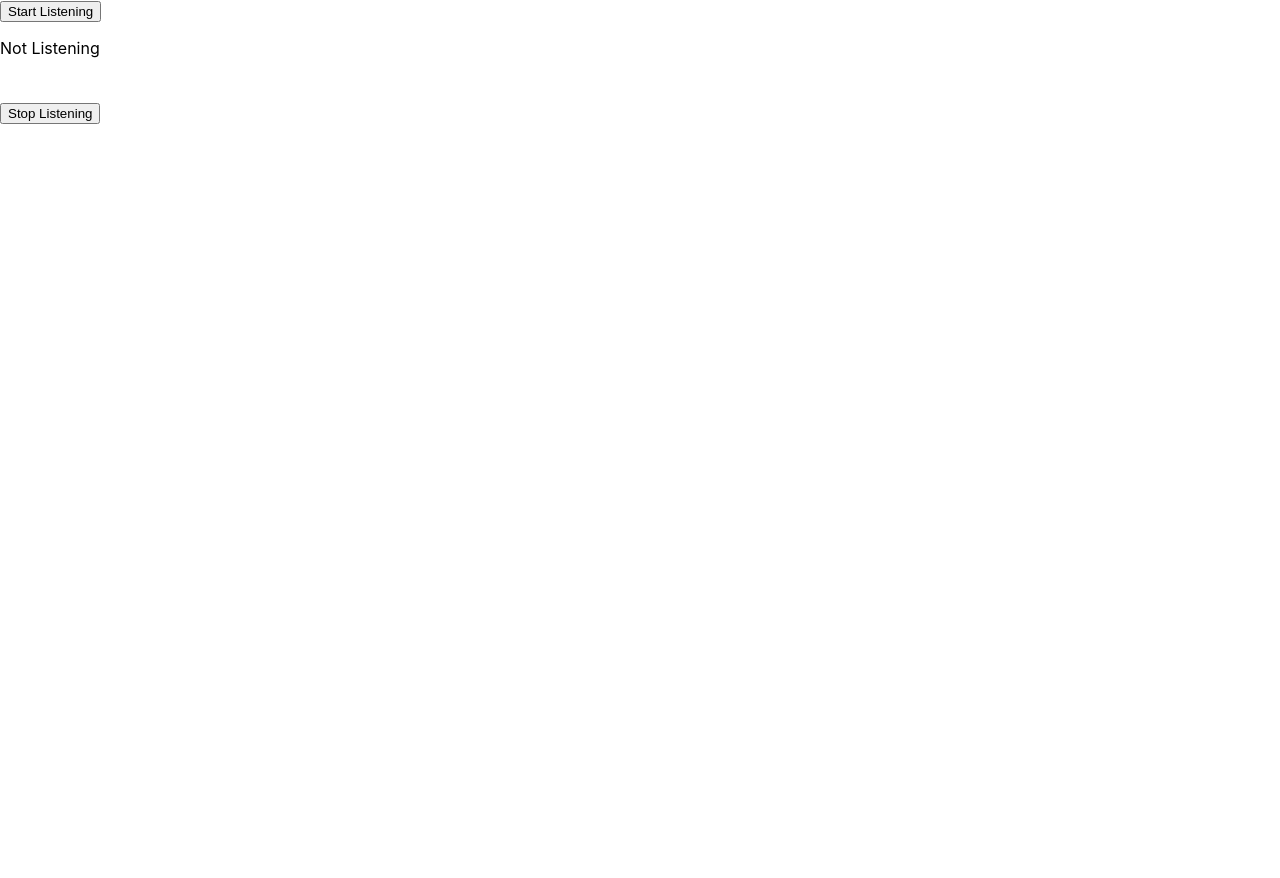
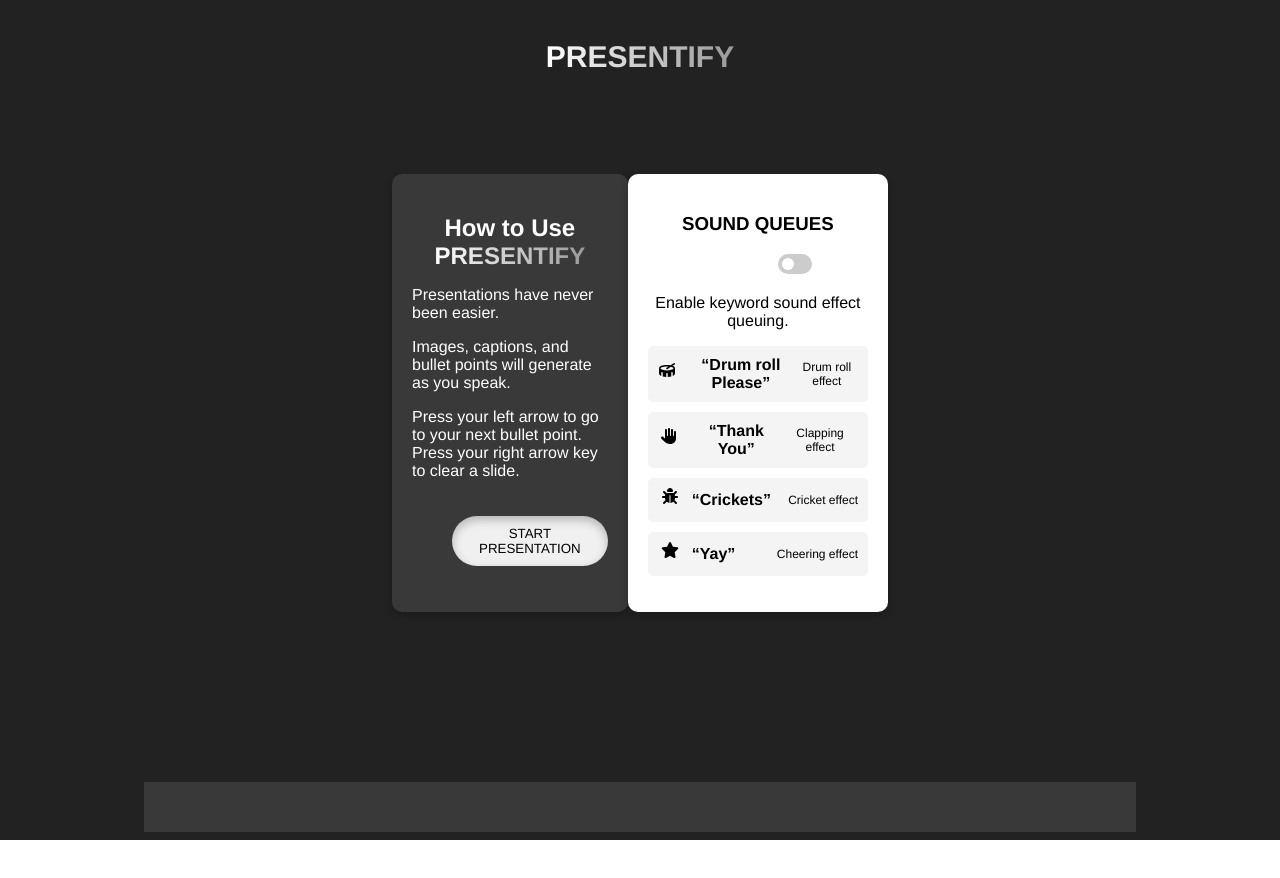
Before and after one commit to jkuo630/presentify, a React (Create React App) app in the folder frontend/my-app/: page /presentationpage in a window 1280 px wide. Shown: the top 878 px of the page. Before the commit the page ends 800 px from the top, so only its background shows below. Built offline with nearby package versions, Linux system fonts and the light colour scheme.

Commit message:
first draft of instructions page

```diff
--- a/frontend/my-app/package.json
+++ b/frontend/my-app/package.json
@@ -3,9 +3,14 @@
   "version": "0.1.0",
   "private": true,
   "dependencies": {
+    "@fortawesome/fontawesome-svg-core": "^6.6.0",
+    "@fortawesome/free-solid-svg-icons": "^6.6.0",
+    "@fortawesome/react-fontawesome": "^0.2.2",
     "@testing-library/jest-dom": "^5.17.0",
     "@testing-library/react": "^13.4.0",
     "@testing-library/user-event": "^13.5.0",
+    "install": "^0.13.0",
+    "npm": "^10.9.0",
     "react": "^18.3.1",
     "react-dom": "^18.3.1",
     "react-router-dom": "^6.26.2",
--- a/frontend/my-app/src/components/presentationpage/presentationpage.css
+++ b/frontend/my-app/src/components/presentationpage/presentationpage.css
@@ -0,0 +1,218 @@
+* {
+  font-family: Helvetica;
+}
+.presentation-container {
+  display: flex;
+  flex-direction: column;
+  align-items: center;
+  background-color: #222; /* Dark background */
+  color: #fff;
+  font-family: Arial, sans-serif;
+  padding: 20px;
+  height: 100vh;
+}
+
+.header {
+  display: flex;
+  align-items: center;
+  justify-content: space-between;
+  width: 100%;
+  padding: 10px 20px;
+}
+
+.toggle-button {
+  margin-right: auto; /* Push the title to the center */
+}
+
+.microphone-indicator {
+  margin-left: auto; /* Push the microphone indicator to the right */
+}
+
+.content {
+  display: flex; /* Flexbox to arrange instructions and sound queues in a row */
+  justify-content: space-between; /* Space between two sections */
+  width: 40%; /* Set a maximum width */
+  margin: 80px 0; /* Margin for spacing */
+}
+
+.instructions {
+  background-color: rgba(255, 255, 255, 0.1); /* Semi-transparent background */
+  border-radius: 10px;
+  padding: 20px; /* Padding inside boxes */
+  width: 40%; /* Set a width for the boxes */
+  box-shadow: 0 4px 8px rgba(0, 0, 0, 0.2); /* Box shadow for depth */
+}
+
+.instructions h2 {
+  margin-bottom: 10px; /* Space below headers */
+  text-align: center;
+}
+
+.sound-queues {
+  background-color: #ffffff; /* White background */
+  border-radius: 10px;
+  padding: 20px; /* Padding inside boxes */
+  width: 45%; /* Width for the box */
+  box-shadow: 0 4px 8px rgba(0, 0, 0, 0.2); /* Box shadow for depth */
+  text-align: center;
+}
+
+.sound-queues h3 {
+  text-align: center;
+}
+
+.sound-queue-toggle {
+  display: flex;
+  justify-content: space-between; /* Space between text and toggle switch */
+  align-items: center; /* Align items vertically */
+  margin-bottom: 20px; /* Space below the toggle */
+  margin-left: 130px;
+}
+
+.sound-queue-toggle span {
+  font-size: 14px; /* Font size for the toggle text */
+}
+
+.switch {
+  position: relative;
+  display: inline-block;
+  width: 34px;
+  height: 20px;
+}
+
+.switch input {
+  opacity: 0;
+  width: 0;
+  height: 0;
+}
+
+.slider {
+  position: absolute;
+  cursor: pointer;
+  top: 0;
+  left: 0;
+  right: 0;
+  bottom: 0;
+  background-color: #ccc; /* Background color for the switch */
+  transition: 0.4s;
+  border-radius: 34px; /* Rounded corners for switch */
+}
+
+.slider:before {
+  position: absolute;
+  content: "";
+  height: 12px;
+  width: 12px;
+  left: 4px;
+  bottom: 4px;
+  background-color: white; /* White toggle knob */
+  border-radius: 50%; /* Rounded toggle knob */
+  transition: 0.4s;
+}
+
+input:checked + .slider {
+  background-color: #2196f3; /* Color when checked */
+}
+
+input:checked + .slider:before {
+  transform: translateX(14px); /* Move toggle knob when checked */
+}
+
+.sound-queues {
+  color: black;
+}
+
+.sound-queues ul {
+  list-style-type: none; /* Remove default list styling */
+  padding: 0;
+}
+
+.sound-queues li {
+  background-color: rgba(
+    240,
+    240,
+    240,
+    0.7
+  ); /* Light gray background for items */
+  padding: 10px;
+  margin: 10px 0; /* Space between items */
+  border-radius: 5px; /* Rounded corners for items */
+  display: flex;
+  align-items: center; /* Align items in a row */
+}
+
+.sound-queues li .icon {
+  width: 24px; /* Width for icons */
+  height: 24px; /* Height for icons */
+  margin-right: 10px; /* Space between icon and text */
+}
+
+.sound-queues li strong {
+  font-size: 16px; /* Font size for item titles */
+  margin-right: auto; /* Pushes the description to the right */
+}
+
+.sound-queues li p {
+  font-size: 12px; /* Font size for descriptions */
+  margin: 0; /* Remove margin for descriptions */
+}
+
+.live-subtitles {
+  margin: 90px 0;
+  background-color: rgba(255, 255, 255, 0.1); /* Semi-transparent background */
+  width: 80%;
+  text-align: center;
+  margin-bottom: 30px;
+}
+
+button {
+  padding: 10px 20px;
+  margin-top: 20px;
+  margin-left: 40px;
+  color: black;
+  border: none;
+  cursor: pointer;
+  border-radius: 30px;
+  background: #f0f0f0;
+  box-shadow: 0px 4px 10px 0px rgba(0, 0, 0, 0.25) inset;
+}
+
+button:hover {
+  background-color: grey; /* Darker blue on hover */
+}
+
+h1 {
+  font-size: 30px;
+  font-style: normal;
+  font-weight: 700;
+  line-height: normal;
+  background: linear-gradient(90deg, #fff 0%, #999 100%);
+  background-clip: text;
+  -webkit-background-clip: text;
+  -webkit-text-fill-color: transparent;
+}
+
+#logo {
+  font-size: 24px;
+  font-style: normal;
+  font-weight: 700;
+  line-height: normal;
+  background: linear-gradient(90deg, #fff 0%, #999 100%);
+  background-clip: text;
+  -webkit-background-clip: text;
+  -webkit-text-fill-color: transparent;
+}
+
+.finish-presentation-link {
+  color: #fff;
+  font-family: Helvetica;
+  font-size: 18px;
+  font-style: normal;
+  font-weight: 700;
+  line-height: normal;
+  text-decoration-line: underline;
+}
+
+.finish-presentation-link:hover {
+  background-color: #555;
+}
--- a/frontend/my-app/src/components/presentationpage/presentationpage.jsx
+++ b/frontend/my-app/src/components/presentationpage/presentationpage.jsx
@@ -1,6 +1,12 @@
 import "./PresentationPage.css";
-
 import { useState, useEffect, useRef } from "react";
+import { FontAwesomeIcon } from "@fortawesome/react-fontawesome";
+import {
+  faDrum,
+  faHandPaper,
+  faBug,
+  faStar,
+} from "@fortawesome/free-solid-svg-icons";
 
 const useSpeechRecognition = () => {
   const [recognizedText, setRecognizedText] = useState("");
@@ -20,14 +26,13 @@ const useSpeechRecognition = () => {
       window.webkitSpeechRecognition || window.SpeechRecognition;
     recognition.current = new SpeechRecognition();
     recognition.current.continuous = true;
-    recognition.current.interimResults = true; // Enable interim results
+    recognition.current.interimResults = true;
     recognition.current.lang = "en-US";
 
     recognition.current.onresult = (event) => {
       let interimTranscript = "";
       let finalTranscript = "";
 
-      // Loop through results to handle interim and final results
       for (let i = event.resultIndex; i < event.results.length; i++) {
         const transcript = event.results[i][0].transcript;
         if (event.results[i].isFinal) {
@@ -71,24 +76,77 @@ const useSpeechRecognition = () => {
 };
 
 function PresentationPage() {
-  const {
-    recognizedText,
-    interimText,
-    listening,
-    startListening,
-    stopListening,
-  } = useSpeechRecognition();
+  const { recognizedText, interimText, startListening, stopListening } =
+    useSpeechRecognition();
 
   return (
-    <div className="App">
-      <header className="App-header">
-        <button onClick={startListening}>Start Listening</button>
-        <p>{listening ? "Listening" : "Not Listening"}</p>
+    <div className="presentation-container">
+      <h1>PRESENTIFY</h1>
+
+      <div className="content">
+        <div className="instructions">
+          <h2>
+            How to Use <id id="logo">PRESENTIFY</id>
+          </h2>
+          <p>Presentations have never been easier.</p>
+          <p>Images, captions, and bullet points will generate as you speak.</p>
+          <p>
+            Press your left arrow to go to your next bullet point. Press your
+            right arrow key to clear a slide.{" "}
+          </p>
+          <button onClick={startListening}>START PRESENTATION</button>
+        </div>
+
+        <div className="sound-queues">
+          <h3>SOUND QUEUES</h3>
+          <div className="sound-queue-toggle">
+            <label className="switch">
+              <input type="checkbox" />
+              <span className="slider round"></span>
+            </label>
+          </div>
+          <span>Enable keyword sound effect queuing.</span>
+          <ul>
+            <li>
+              <span className="icon">
+                <FontAwesomeIcon icon={faDrum} />
+              </span>
+              <strong>“Drum roll Please”</strong>
+              <p>Drum roll effect</p>
+            </li>
+            <li>
+              <span className="icon">
+                <FontAwesomeIcon icon={faHandPaper} />
+              </span>
+              <strong>“Thank You”</strong>
+              <p>Clapping effect</p>
+            </li>
+            <li>
+              <span className="icon">
+                <FontAwesomeIcon icon={faBug} />
+              </span>
+              <strong>“Crickets”</strong>
+              <p>Cricket effect</p>
+            </li>
+            <li>
+              <span className="icon">
+                <FontAwesomeIcon icon={faStar} />
+              </span>
+              <strong>“Yay”</strong>
+              <p>Cheering effect</p>
+            </li>
+          </ul>
+        </div>
+      </div>
+
+      <div className="live-subtitles">
         <pre>
           {recognizedText} {interimText}
         </pre>
-        <button onClick={stopListening}>Stop Listening</button>
-      </header>
+      </div>
+      <a href="#" className="finish-presentation-link" onClick={stopListening}>
+        FINISH PRESENTATION
+      </a>
     </div>
   );
 }
```
Also changed, not shown: 1 other file (tests, documents, lock files or other folders).
